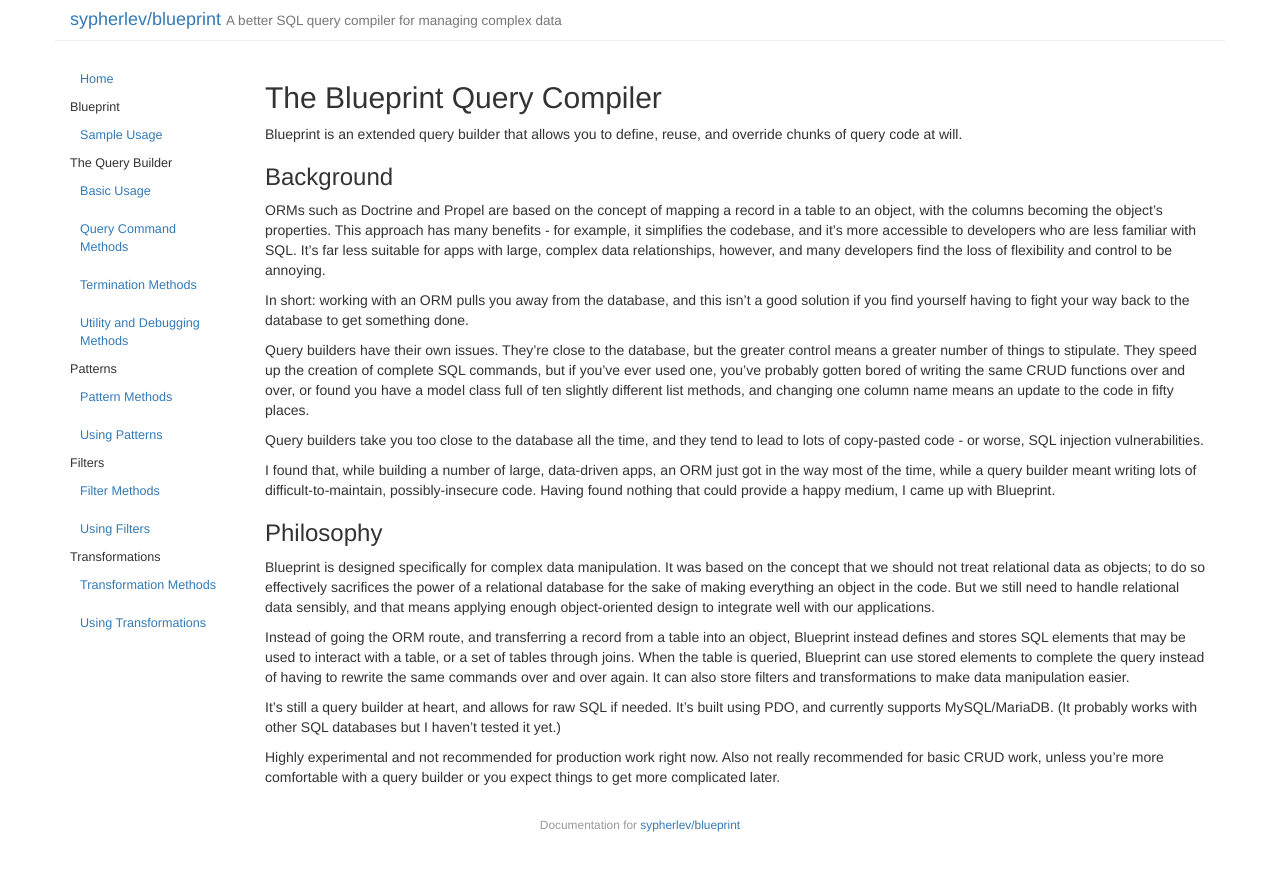
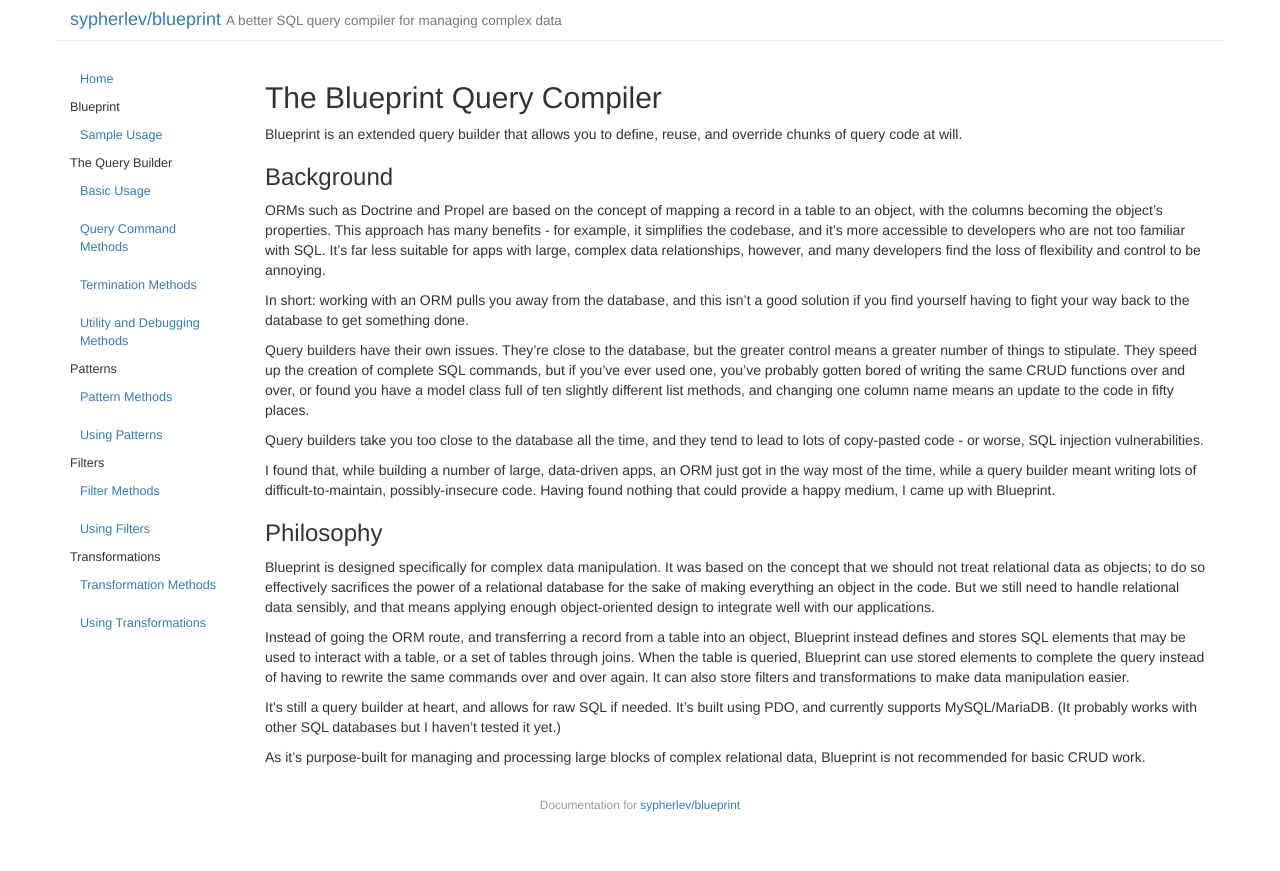
Before and after one commit to sypherlev/blueprint, a Jekyll site: the page built from docs/index.md, in a window 1280 px wide. Shown: the top 871 px of the page. Built offline with Jekyll 4.4.1, drawn with Linux system fonts in a browser that asks for light colours.

Commit message:
Updated the front readme

```diff
--- a/docs/index.md
+++ b/docs/index.md
@@ -9,7 +9,7 @@ Blueprint is an extended query builder that allows you to define, reuse, and ove
 
 ### Background
 
-ORMs such as Doctrine and Propel are based on the concept of mapping a record in a table to an object, with the columns becoming the object's properties. This approach has many benefits - for example, it simplifies the codebase, and it's more accessible to developers who are less familiar with SQL. It's far less suitable for apps with large, complex data relationships, however, and many developers find the loss of flexibility and control to be annoying.
+ORMs such as Doctrine and Propel are based on the concept of mapping a record in a table to an object, with the columns becoming the object's properties. This approach has many benefits - for example, it simplifies the codebase, and it's more accessible to developers who are not too familiar with SQL. It's far less suitable for apps with large, complex data relationships, however, and many developers find the loss of flexibility and control to be annoying.
 
 In short: working with an ORM pulls you away from the database, and this isn't a good solution if you find yourself having to fight your way back to the database to get something done.
 
@@ -27,4 +27,4 @@ Instead of going the ORM route, and transferring a record from a table into an o
 
 It's still a query builder at heart, and allows for raw SQL if needed. It's built using PDO, and currently supports MySQL/MariaDB. (It probably works with other SQL databases but I haven't tested it yet.)
 
-Highly experimental and not recommended for production work right now. Also not really recommended for basic CRUD work, unless you're more comfortable with a query builder or you expect things to get more complicated later.
+As it's purpose-built for managing and processing large blocks of complex relational data, Blueprint is not recommended for basic CRUD work.
```
